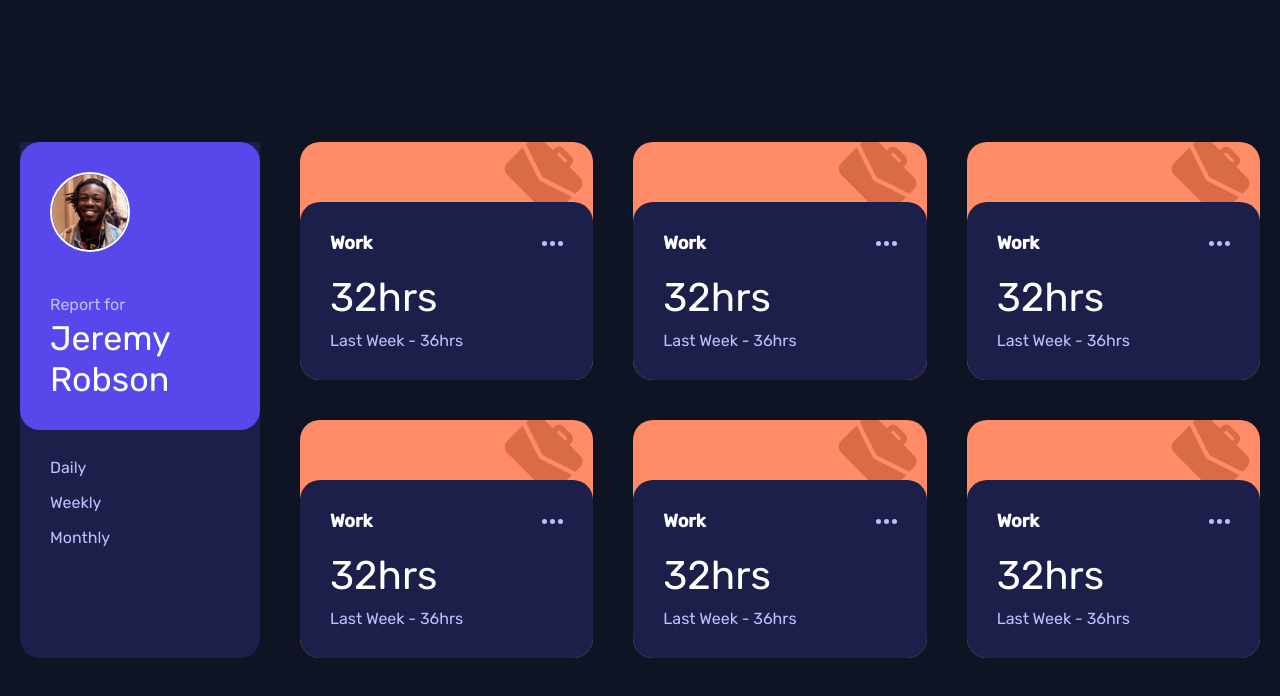
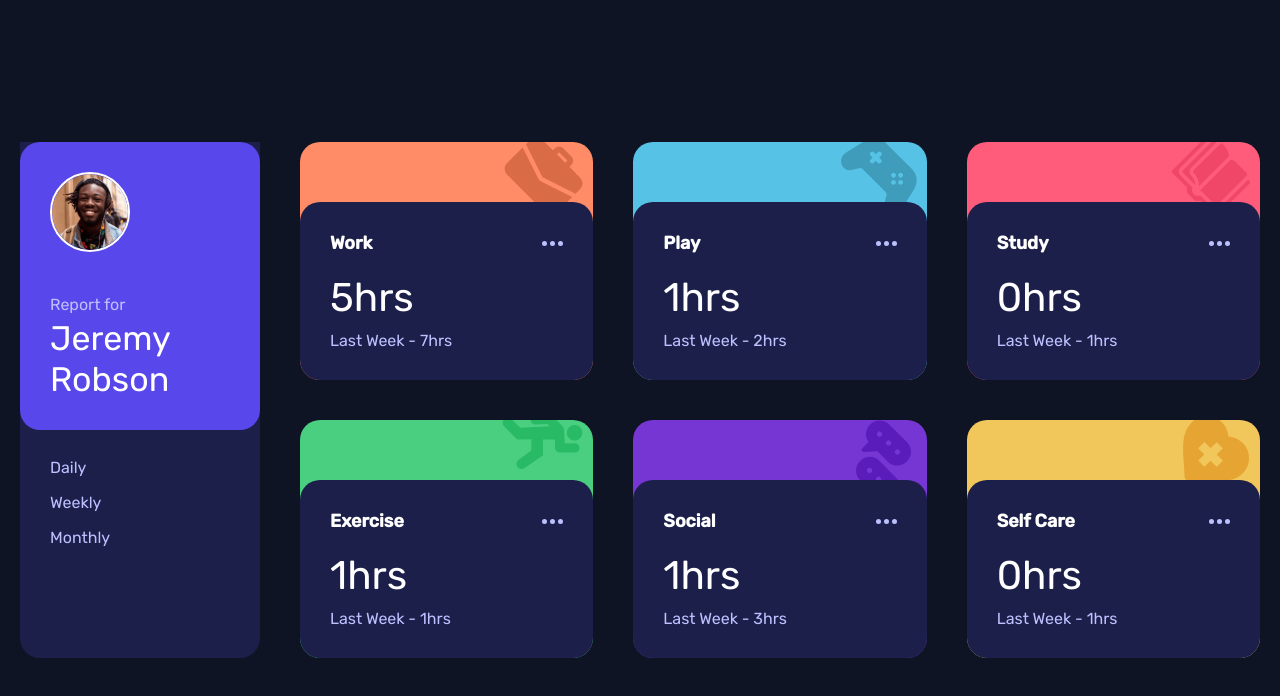
Before and after one commit to armandveloper/time-tracking-dashboard, a React (Vite) app: page / in a window 1280 px wide. Shown: the top 696 px of the page. Built offline with nearby package versions, Linux system fonts and the light colour scheme.

Commit message:
feat: read data from json file

```diff
--- a/src/components/card/index.module.css
+++ b/src/components/card/index.module.css
@@ -1,5 +1,4 @@
 .card {
-  background-color: var(--light-red-work);
   border-radius: 2rem;
   overflow: hidden;
 }
--- a/src/components/card/index.tsx
+++ b/src/components/card/index.tsx
@@ -1,16 +1,48 @@
+import { exercise, play, selfCare, social, study, work } from '@/svg';
 import styles from './index.module.css';
-import iconWork from '@/assets/icon-work.svg';
 
-export const Card = () => {
+type Props = {
+  current: number;
+  previous: number;
+  timeframe: string;
+  title: string;
+};
+
+const backgrounds = {
+  Work: 'hsl(15, 100%, 70%)',
+  Play: 'hsl(195, 74%, 62%)',
+  Study: 'hsl(348, 100%, 68%)',
+  Exercise: 'hsl(145, 58%, 55%)',
+  Social: 'hsl(264, 64%, 52%)',
+  'Self Care': 'hsl(43, 84%, 65%)',
+};
+
+const icons = {
+  Work: work,
+  Play: play,
+  Study: study,
+  Exercise: exercise,
+  Social: social,
+  'Self Care': selfCare,
+};
+
+export const Card = ({ current, previous, timeframe, title }: Props) => {
   return (
-    <article className={styles.card}>
+    <article
+      className={styles.card}
+      style={{
+        backgroundColor: backgrounds[title as keyof typeof backgrounds],
+      }}
+    >
       <header className={styles.background}>
-        <img className={styles.icon} src={iconWork} alt="" />
+        <div className={styles.icon}>
+          {icons[title as keyof typeof backgrounds]}
+        </div>
       </header>
 
       <div className={styles.body}>
         <div className={styles.top}>
-          <h2 className={styles.category}>Work</h2>
+          <h2 className={styles.category}>{title}</h2>
           <svg width="21" height="5" xmlns="http://www.w3.org/2000/svg">
             <path
               d="M2.5 0a2.5 2.5 0 1 1 0 5 2.5 2.5 0 0 1 0-5Zm8 0a2.5 2.5 0 1 1 0 5 2.5 2.5 0 0 1 0-5Zm8 0a2.5 2.5 0 1 1 0 5 2.5 2.5 0 0 1 0-5Z"
@@ -20,8 +52,8 @@ export const Card = () => {
           </svg>
         </div>
         <div className={styles.grid}>
-          <span className={styles.time}>32hrs</span>
-          <span className={styles.lastWeek}>Last Week - 36hrs</span>
+          <span className={styles.time}>{current}hrs</span>
+          <span className={styles.lastWeek}>Last Week - {previous}hrs</span>
         </div>
       </div>
     </article>
--- a/src/components/dashboard/index.tsx
+++ b/src/components/dashboard/index.tsx
@@ -1,4 +1,5 @@
 import { Card, Sidebar } from '@/components';
+import data from '@/data.json';
 import styles from './index.module.css';
 
 export const Dashboard = () => {
@@ -6,12 +7,15 @@ export const Dashboard = () => {
     <div className={styles.grid}>
       <Sidebar />
       <main>
-        <Card />
-        <Card />
-        <Card />
-        <Card />
-        <Card />
-        <Card />
+        {data.map(({ title, timeframes: { daily } }) => (
+          <Card
+            key={title}
+            current={daily.current}
+            previous={daily.previous}
+            timeframe="Daily"
+            title={title}
+          />
+        ))}
       </main>
     </div>
   );
--- /dev/null
+++ b/src/svg/index.tsx
@@ -0,0 +1,57 @@
+export const exercise = (
+  <svg width="81" height="55" xmlns="http://www.w3.org/2000/svg">
+    <path
+      d="m33.357.579 16.447.426c.33.009.645.144.88.38l9.953 9.953a4.946 4.946 0 0 1 1.451 3.311l.514 12.87c.02.503.433.895.937.894l9.595-.05a4.438 4.438 0 0 1 4.437 4.43v.26c0 1.164-.453 2.259-1.277 3.082a4.334 4.334 0 0 1-3.083 1.277h-15.77c-2.347 0-4.393-2.045-4.393-4.393l-.001-8.405-12.05-.009.01 15.17c.001.426-.21.826-.56 1.067l-18.098 12.41c-1.363.849-2.958 1.033-4.426.537a5.147 5.147 0 0 1-1.994-1.237 5.247 5.247 0 0 1-1.193-1.85c-.875-2.293.074-4.934 2.256-6.277l12.303-8.973.252-11.28-13.556.442a1.291 1.291 0 0 1-.957-.377L2.237 11.439c-1-.999-1.55-2.38-1.513-3.792a5.124 5.124 0 0 1 1.714-3.71c2.042-1.84 5.234-1.688 7.267.345l8.576 8.576 29.444-1.635-2.133-2.133-12.263.347a4.434 4.434 0 0 1-3.294-1.28l-.016-.015a4.409 4.409 0 0 1-1.294-3.307c.08-2.347 2.16-4.255 4.632-4.256Zm33.78 11.774c3.025-3.025 7.945-3.025 10.97 0 3.024 3.025 3.024 7.944 0 10.97-3.025 3.024-7.945 3.024-10.97 0-3.024-3.026-3.025-7.945 0-10.97Z"
+      fill="#29BA66"
+      fillRule="nonzero"
+    />
+  </svg>
+);
+
+export const play = (
+  <svg width="76" height="77" xmlns="http://www.w3.org/2000/svg">
+    <path
+      d="m60.91 71.846 12.314-19.892c3.317-5.36 3.78-13.818-2.31-19.908l-26.36-26.36c-4.457-4.457-12.586-6.843-19.908-2.31L4.753 15.69c-5.4 3.343-6.275 10.854-1.779 15.35a7.773 7.773 0 0 0 7.346 2.035l7.783-1.945a3.947 3.947 0 0 1 3.731 1.033l22.602 22.602c.97.97 1.367 2.4 1.033 3.732l-1.945 7.782a7.775 7.775 0 0 0 2.037 7.349c4.49 4.49 12.003 3.624 15.349-1.782Zm-24.227-46.12-1.891-1.892-1.892 1.892a2.342 2.342 0 0 1-3.312-3.312l1.892-1.892-1.892-1.891a2.342 2.342 0 0 1 3.312-3.312l1.892 1.891 1.891-1.891a2.342 2.342 0 0 1 3.312 3.312l-1.891 1.891 1.891 1.892a2.342 2.342 0 0 1-3.312 3.312Zm14.19 14.19a2.343 2.343 0 1 1 3.315-3.312 2.343 2.343 0 0 1-3.314 3.312Zm0 7.096a2.343 2.343 0 0 1 3.313-3.312 2.343 2.343 0 0 1-3.312 3.312Zm7.096-7.095a2.343 2.343 0 1 1 3.312 0 2.343 2.343 0 0 1-3.312 0Zm0 7.095a2.343 2.343 0 0 1 3.312-3.312 2.343 2.343 0 0 1-3.312 3.312Z"
+      fill="#3F9CBB"
+      fillRule="nonzero"
+    />
+  </svg>
+);
+
+export const selfCare = (
+  <svg width="67" height="67" xmlns="http://www.w3.org/2000/svg">
+    <path
+      d="M.918 50.848c.114 1.723.232 3.5.346 5.336l.003.038.448 6.038c.06.81.412 1.536.951 2.075.54.54 1.266.892 2.075.952l6.038.447.038.003c12.086.755 21.237 1.231 28.95.484 9.007-.873 15.369-3.445 20.02-8.096 8.413-8.413 8.398-21.609-.034-30.041-3.79-3.79-8.959-6.11-14.31-6.526-.415-5.352-2.736-10.52-6.526-14.31C30.484-1.185 17.288-1.2 8.875 7.214-1.295 17.384-.415 30.697.918 50.848ZM21.36 27.122l6.172 6.173 6.16-6.159 6.172 6.173-6.16 6.158 6.173 6.173-6.158 6.158-6.173-6.172-6.158 6.158-6.173-6.172 6.159-6.159-6.173-6.172 6.16-6.159Z"
+      fill="#E6A532"
+      fillRule="nonzero"
+    />
+  </svg>
+);
+
+export const social = (
+  <svg width="75" height="100" xmlns="http://www.w3.org/2000/svg">
+    <g fill="#5A1CBB" fillRule="nonzero">
+      <path d="M45.834 46.627c4.78 4.78 13.1 5.754 19.257-.403 5.2-5.199 5.198-13.657 0-18.855L47.151 9.428C42.335 4.614 34.02 3.7 27.892 9.83c-4.701 4.7-5.151 12.066-1.352 17.277l-6.265 6.265c-1.339 1.339-.317 3.644 1.585 3.533l13.474-.777 10.499 10.499Zm11.404-11.483a2.567 2.567 0 1 1-3.629 3.631 2.567 2.567 0 0 1 3.63-3.631ZM35.745 20.909a2.567 2.567 0 1 1 3.63-3.629 2.567 2.567 0 0 1-3.63 3.63Zm12.562 5.303a2.567 2.567 0 1 1-3.63 3.63 2.567 2.567 0 0 1 3.63-3.63ZM55.16 63.698 37.219 45.756c-5.198-5.197-13.658-5.197-18.857.001-6.072 6.073-5.26 14.4-.402 19.258l10.499 10.5-.777 13.473c-.11 1.886 2.186 2.931 3.533 1.584l6.265-6.265c5.212 3.8 12.577 3.349 17.277-1.352 6.06-6.059 5.274-14.386.403-19.257ZM25.813 57.24a2.567 2.567 0 1 1 3.63-3.631 2.567 2.567 0 0 1-3.63 3.63Zm8.932 8.931a2.567 2.567 0 1 1 3.63-3.629 2.567 2.567 0 0 1-3.63 3.63Zm8.932 8.933a2.567 2.567 0 1 1 3.63-3.631 2.567 2.567 0 0 1-3.63 3.63Z" />
+    </g>
+  </svg>
+);
+
+export const study = (
+  <svg width="79" height="79" xmlns="http://www.w3.org/2000/svg">
+    <path
+      d="M33.227 1.495a1.87 1.87 0 0 1 2.646 0l1.323 1.323-27.78 27.78c-2.189 2.189-2.1 5.837.088 8.026l12.132 12.132a5.624 5.624 0 0 0 1.096 6.388 5.624 5.624 0 0 0 6.389 1.097l12.132 12.132c2.188 2.188 5.837 2.276 8.025.088l27.78-27.78 1.323 1.322a1.87 1.87 0 0 1 0 2.646L46.632 78.4a1.87 1.87 0 0 1-2.645 0L29.12 63.531a5.624 5.624 0 0 1-6.389-1.097l-5.291-5.291a5.624 5.624 0 0 1-1.097-6.388L1.478 35.89a1.87 1.87 0 0 1 0-2.646ZM59.74 22.783c1.948.27 3.83 1.117 5.325 2.612l10.583 10.583a1.87 1.87 0 0 1 0 2.646L46.544 67.727a1.87 1.87 0 0 1-2.646 0L30.67 54.498a1.872 1.872 0 0 0-2.646 0ZM49.19 6.875a1.87 1.87 0 0 1 2.647 0c4.489 4.489 5.877 8.98 6.178 12.342L27.67 49.56c.349-1.527 1.181-7.463-4.938-13.582a1.87 1.87 0 0 1 0-2.646Zm-7.936-2.646a1.87 1.87 0 0 1 2.645 0l1.323 1.323-25.134 25.134a5.619 5.619 0 0 0 0 7.938c4.005 4.005 4.2 7.696 4.043 9.335L12.15 35.978a1.87 1.87 0 0 1 0-2.646Z"
+      fill="#F04667"
+      fillRule="nonzero"
+    />
+  </svg>
+);
+
+export const work = (
+  <svg width="79" height="79" xmlns="http://www.w3.org/2000/svg">
+    <path
+      d="m18.687 10.43 15.464 30.906c.31.682.743 1.322 1.3 1.88.558.557 1.198.99 1.714 1.217L68.237 59.98 52.484 75.732a8.025 8.025 0 0 1-11.355 0L2.934 37.538a8.025 8.025 0 0 1 0-11.356L18.687 10.43Zm19.345-7.99 10.839 10.838 2.065-2.064a5.845 5.845 0 0 1 8.258 0l8.258 8.259a5.845 5.845 0 0 1 0 8.258l-2.064 2.064 10.839 10.84a8.025 8.025 0 0 1 0 11.355l-4.728 4.728L39.126 40.53a1.963 1.963 0 0 1-.578-.413 1.963 1.963 0 0 1-.413-.578L21.95 7.168l4.728-4.728a8.025 8.025 0 0 1 11.355 0Zm17.033 12.903-2.064 2.065 8.258 8.258 2.064-2.064-8.258-8.259Z"
+      fill="#D96C47"
+      fillRule="nonzero"
+    />
+  </svg>
+);
--- a/tsconfig.json
+++ b/tsconfig.json
@@ -3,6 +3,8 @@
     "strict": true,
     "jsx": "preserve",
     "baseUrl": "src",
+    "resolveJsonModule": true,
+    "esModuleInterop": true,
     "paths": {
       "@/*": ["./*"]
     },
```
